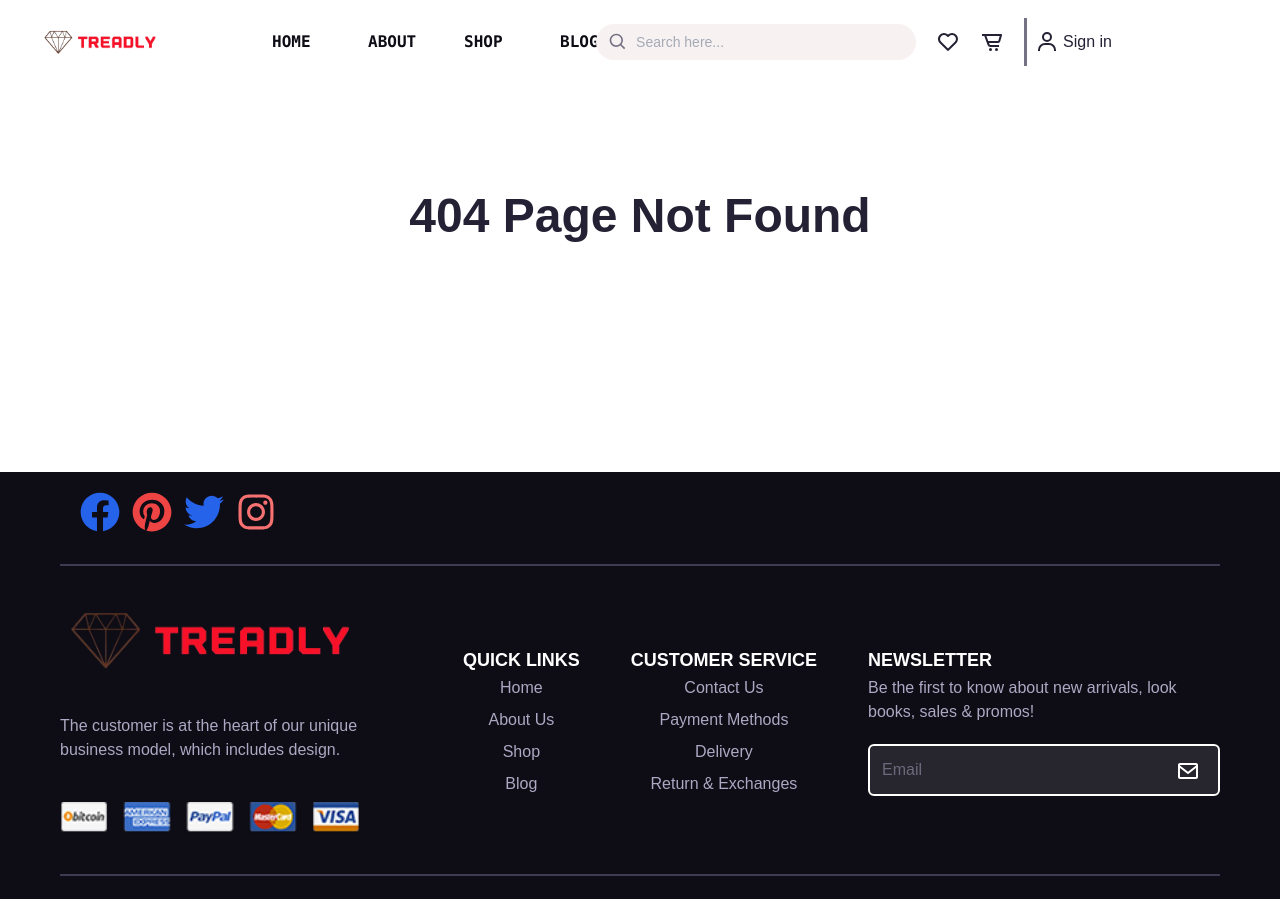
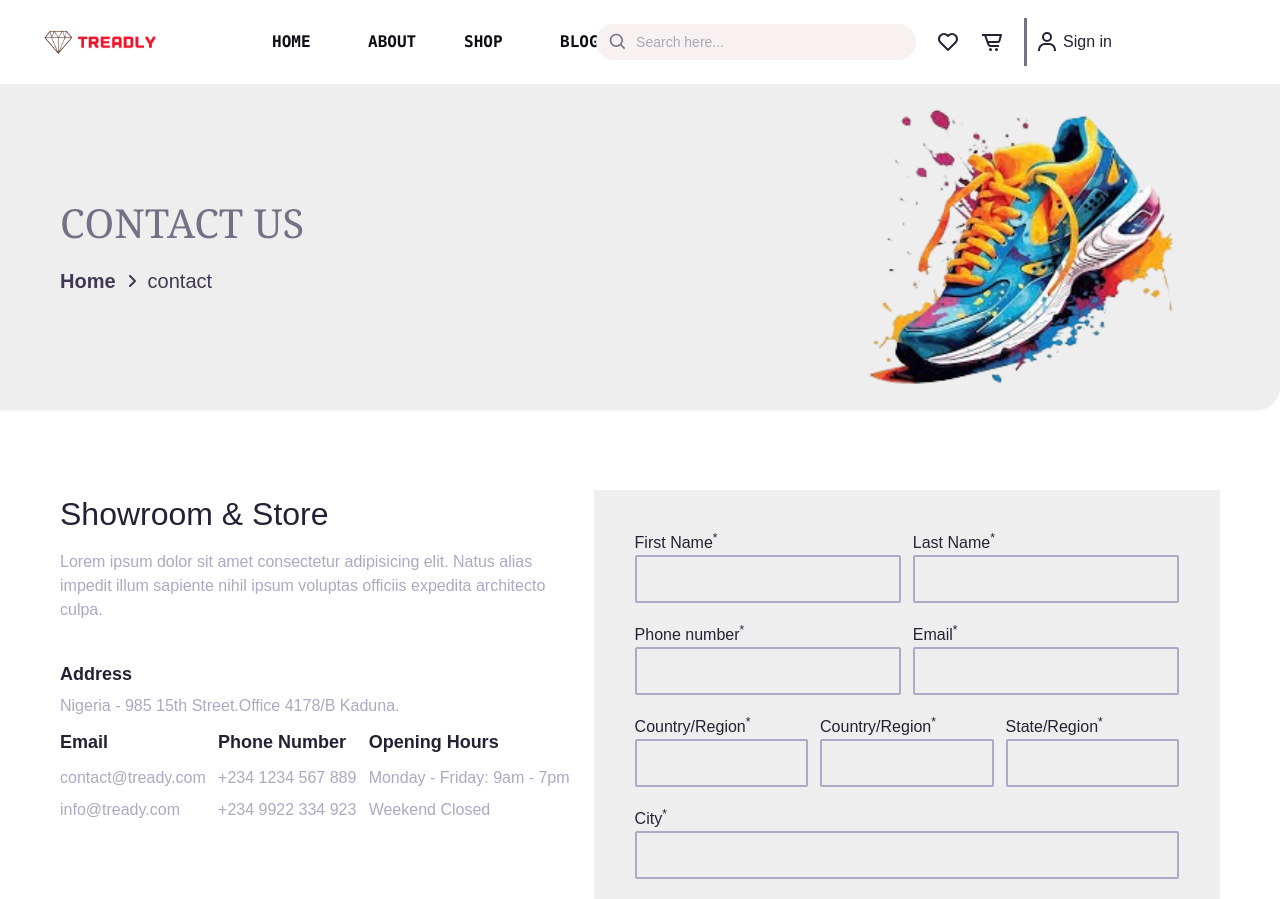
Before and after one commit to ElijahHub/Treadly, a React (Vite) app: page /contacts in a window 1280 px wide. Shown: the top 899 px of the page. Built offline with nearby package versions, Linux system fonts and the light colour scheme.

Commit message:
update contact code

```diff
--- a/src/App.jsx
+++ b/src/App.jsx
@@ -13,6 +13,7 @@ import {
   About,
   Login,
   SignUp,
+  Contact,
 } from "./pages";
 import { Footer, Loader, Navbar, ScrollToTop } from "./components";
 import { StateProvider } from "./context/StateContext";
@@ -32,6 +33,7 @@ const App = () => {
             <Route path='/about' element={<About />} />
             <Route path='/shop' element={<Shop />} />
             <Route path='/blog' element={<Blog />} />
+            <Route path='/contacts' element={<Contact />} />
             <Route path='/login' element={<Login />} />
             <Route path='/sign-up' element={<SignUp />} />
             <Route path='/shop/cart' element={<Cart />} />
--- a/src/components/common/Input.jsx
+++ b/src/components/common/Input.jsx
@@ -33,14 +33,14 @@ const Input = ({
   return (
     <>
       {label ? (
-        <div className='w-full flex items-start justify-start flex-col gap-3'>
+        <div className='w-full flex items-start justify-start flex-col '>
           <label htmlFor={id} className='body-2'>
             {label}
             <sup>*</sup>
           </label>
           <input
             type={type || "text"}
-            className={`w-full text-sm bg-n-1 border-2 border-n-3 rounded-sm px-6 py-3 placeholder:opacity-[0.9] focus:outline-none ${
+            className={`w-full text-sm bg-transparent border-2 border-n-3 rounded-sm px-6 py-3 placeholder:opacity-[0.9] focus:outline-none ${
               className ? className : ""
             } `}
             placeholder={placeholder || ""}
@@ -53,7 +53,7 @@ const Input = ({
       ) : (
         <input
           type={type || "text"}
-          className={`w-full text-sm bg-n-1 border-2 border-n-3 rounded-sm px-6 py-3 placeholder:opacity-[0.9] focus:outline-none ${
+          className={`w-full text-sm bg-transparent border-2 border-n-3 rounded-sm px-6 py-3 placeholder:opacity-[0.9] focus:outline-none ${
             className ? className : ""
           } `}
           placeholder={placeholder || ""}
--- a/src/pages/Contact.jsx
+++ b/src/pages/Contact.jsx
@@ -1,7 +1,178 @@
-import React from "react";
+import React, { useState } from "react";
+import { Box, CommonHero } from "../components/common/Others";
+import { banner } from "../assets";
+import { Deals } from "../components";
+import { Button, Input } from "../components/common";
 
 const Contact = () => {
-  return <div>Contact</div>;
+  const stateObj = {
+    firstName: "",
+    lastName: "",
+    phoneNum: "",
+    email: "",
+    companyName: "",
+    country: "",
+    stateRegion: "",
+    city: "",
+    strAddress: "",
+  };
+
+  const [state, setState] = useState(stateObj);
+
+  const {
+    firstName,
+    lastName,
+    phoneNum,
+    email,
+    companyName,
+    country,
+    stateRegion,
+    city,
+    strAddress,
+  } = state;
+
+  const handleOnChange = (e) => {
+    const { name, value } = e.target;
+    setState({ ...state, [name]: value });
+  };
+
+  return (
+    <>
+      <CommonHero text='contact' quote='CONTACT US' image={banner} />
+      <div className='container py-20'>
+        <div className='flex flex-col lg:flex-row gap-6 '>
+          <div className='flex flex-col gap-3 '>
+            <h4 className='h4'>Showroom & Store</h4>
+            <p className='body-2 text-n-3'>
+              Lorem ipsum dolor sit amet consectetur adipisicing elit. Natus
+              alias impedit illum sapiente nihil ipsum voluptas officiis
+              expedita architecto culpa.
+            </p>
+            <div className='flex flex-col gap-2'>
+              <div className='flex flex-col gap-1 mt-6 '>
+                <h6 className='h6'>Address</h6>
+                <p className='body-2 text-n-3'>
+                  Nigeria - 985 15th Street.Office 4178/B Kaduna.
+                </p>
+              </div>
+              <div className='flex justify-between items-center flex-wrap'>
+                <div className='flex flex-col gap-2'>
+                  <h6 className='h6'>Email</h6>
+                  <p className='body-2 text-n-3 '>contact@tready.com</p>
+                  <p className='body-2 text-n-3 '>info@tready.com</p>
+                </div>
+                <div className='flex flex-col gap-2'>
+                  <h6 className='h6'>Phone Number</h6>
+                  <p className='body-2 text-n-3 '>+234 1234 567 889</p>
+                  <p className='body-2 text-n-3 '>+234 9922 334 923</p>
+                </div>
+                <div className='flex flex-col gap-2'>
+                  <h6 className='h6'>Opening Hours</h6>
+                  <p className='body-2 text-n-3 '>Monday - Friday: 9am - 7pm</p>
+                  <p className='body-2 text-n-3 '>Weekend Closed</p>
+                </div>
+              </div>
+            </div>
+          </div>
+
+          <Box
+            className='w-full p-10 flex flex-col gap-5 '
+            background='bg-[#eee]'
+          >
+            <div className='flex gap-3 items-center '>
+              <Input
+                id='firstName'
+                name='firstName'
+                label='First Name'
+                type='text'
+                value={firstName}
+                onChange={handleOnChange}
+              />
+              <Input
+                id='lastName'
+                name='lastName'
+                label='Last Name'
+                type='text'
+                value={lastName}
+                onChange={handleOnChange}
+              />
+            </div>
+            <div className='flex gap-3 items-center '>
+              <Input
+                id='phoneNum'
+                name='phoneNum'
+                label='Phone number'
+                type='text'
+                value={phoneNum}
+                onChange={handleOnChange}
+              />
+              <Input
+                id='email'
+                name='email'
+                label='Email'
+                type='email'
+                value={email}
+                onChange={handleOnChange}
+              />
+            </div>
+            <div className='flex gap-3 items-center '>
+              <Input
+                id='companyName'
+                name='companyName'
+                label='Country/Region'
+                type='text'
+                value={companyName}
+                onChange={handleOnChange}
+              />
+              <Input
+                id='country'
+                name='country'
+                label='Country/Region'
+                type='text'
+                value={country}
+                onChange={handleOnChange}
+              />
+              <Input
+                id='stateRegion'
+                name='stateRegion'
+                label='State/Region'
+                type='text'
+                value={stateRegion}
+                onChange={handleOnChange}
+              />
+            </div>
+            <div className='w-full'>
+              <Input
+                id='city'
+                name='city'
+                label='City'
+                type='text'
+                value={city}
+                onChange={handleOnChange}
+              />
+            </div>
+            <div className='w-full'>
+              <Input
+                id='strAddress'
+                name='strAddress'
+                label='Street address'
+                type='text'
+                value={strAddress}
+                onChange={handleOnChange}
+              />
+            </div>
+            <div className='w-full'>
+              <Button
+                text='Submit'
+                className='w-full bg-red-500 text-n-1 text-center py-3 rounded-sm '
+              />
+            </div>
+          </Box>
+        </div>
+      </div>
+      <Deals />
+    </>
+  );
 };
 
 export default Contact;
--- a/src/pages/index.js
+++ b/src/pages/index.js
@@ -12,6 +12,7 @@ const Blog = lazy(() => import('./Blog'))
 const About = lazy(() => import('./About'))
 const Login = lazy(() => import('./Login'))
 const SignUp = lazy(() => import('./SignUp'))
+const Contact = lazy(() => import('./Contact'))
 
 
 export {
@@ -25,5 +26,6 @@ export {
   ProductDetail,
   About,
   Login,
-  SignUp
+  SignUp,
+  Contact
 }
```
